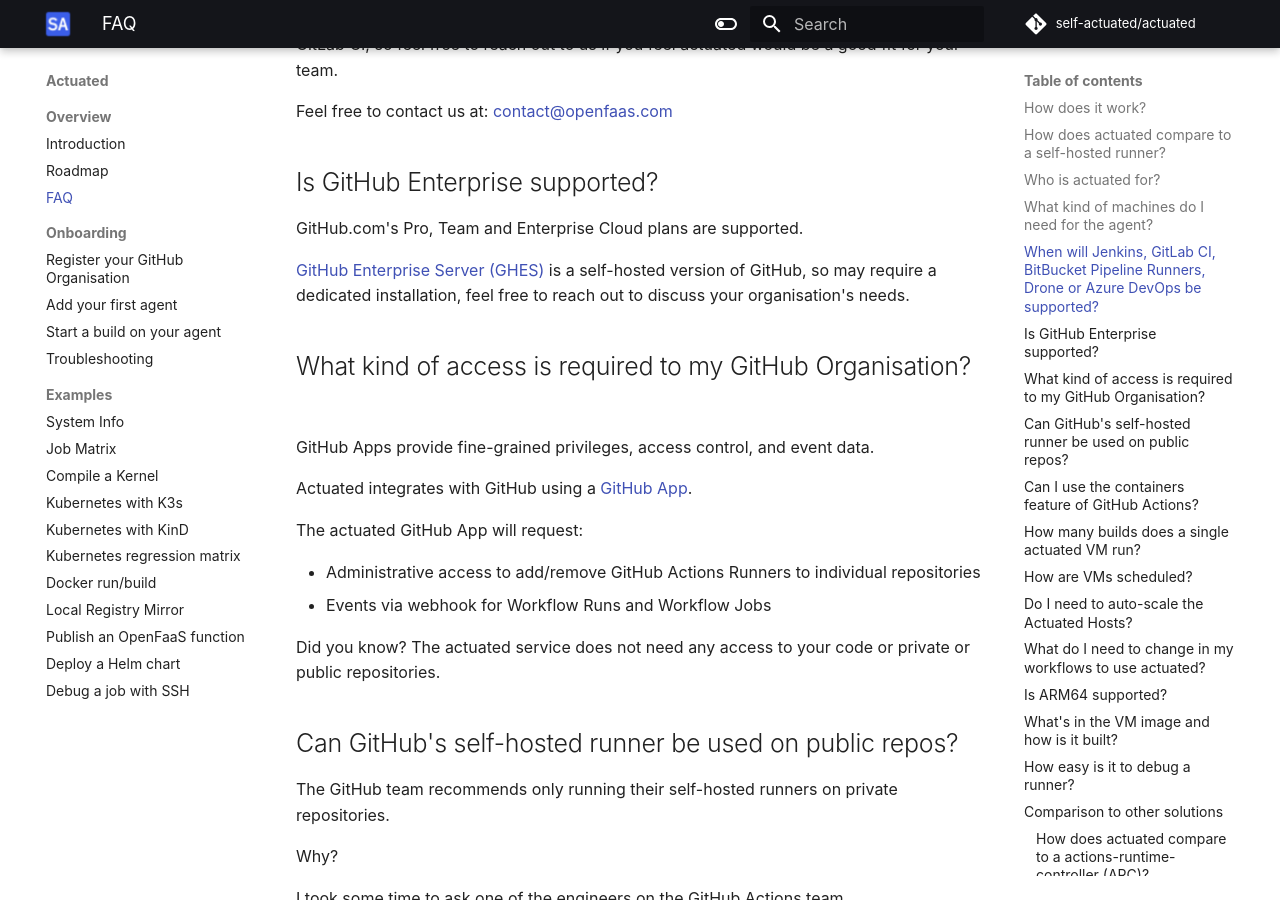
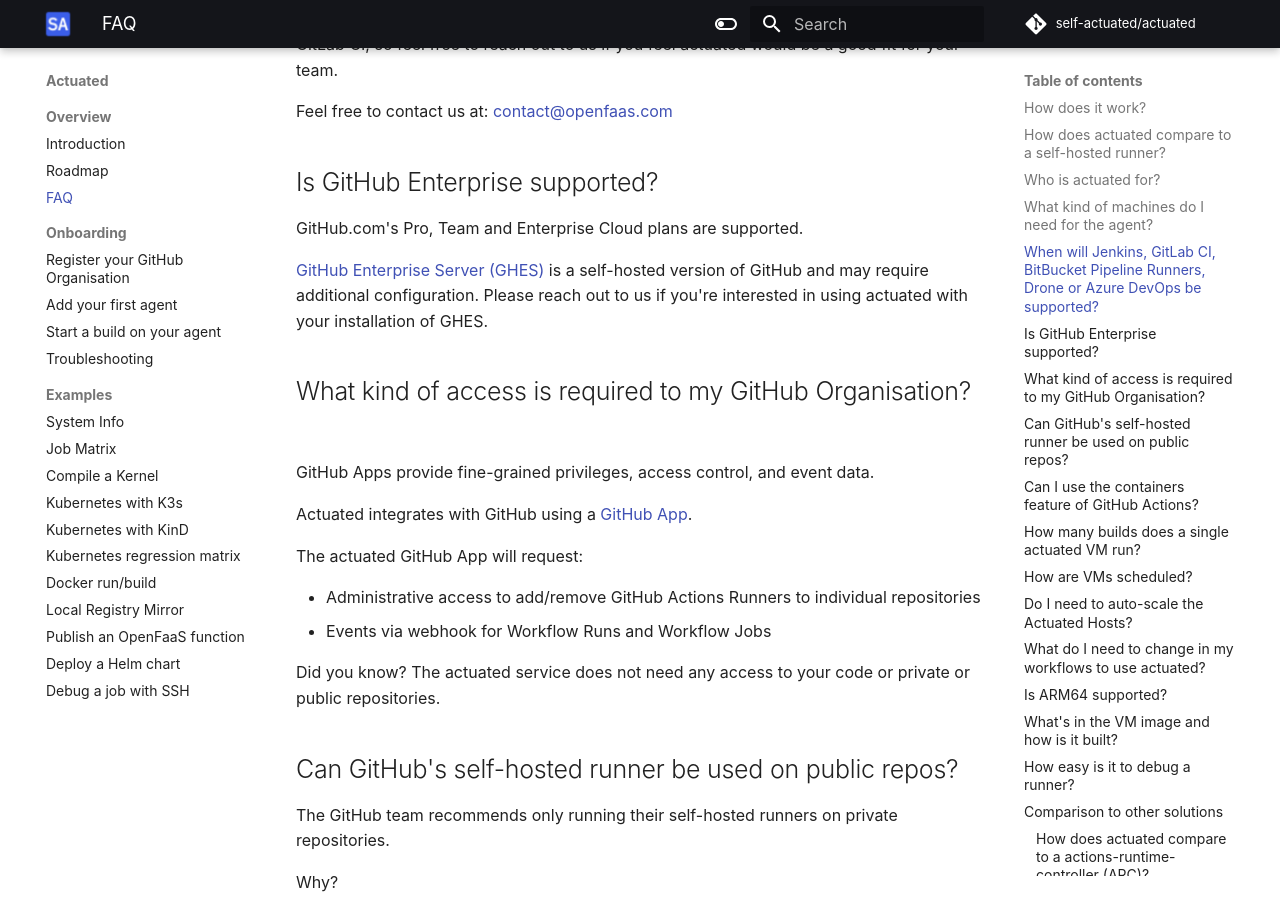
Before and after one commit to welteki/docs.actuated.dev, an MkDocs documentation site: the page built from docs/faq.md, in a window 1280 px wide and 900 px high, scrolled down 2242 px. Built offline with MkDocs 1.6.1 and Material for MkDocs 9.7.7, drawn with Linux system fonts in a browser that asks for light colours; some web fonts are replaced.

Commit message:
Variation on GHES language
Signed-off-by: Alex Ellis (OpenFaaS Ltd) <alexellis2@gmail.com>

```diff
--- a/docs/faq.md
+++ b/docs/faq.md
@@ -52,7 +52,7 @@
 
 GitHub.com's Pro, Team and Enterprise Cloud plans are supported.
 
-[GitHub Enterprise Server (GHES)](https://docs.github.com/en/enterprise-server@3.5/admin/overview/about-github-enterprise-server) is a self-hosted version of GitHub, so may require a dedicated installation, feel free to reach out to discuss your organisation's needs.
+[GitHub Enterprise Server (GHES)](https://docs.github.com/en/enterprise-server@3.5/admin/overview/about-github-enterprise-server) is a self-hosted version of GitHub and may require additional configuration. Please reach out to us if you're interested in using actuated with your installation of GHES.
 
 ## What kind of access is required to my GitHub Organisation?
 
```
